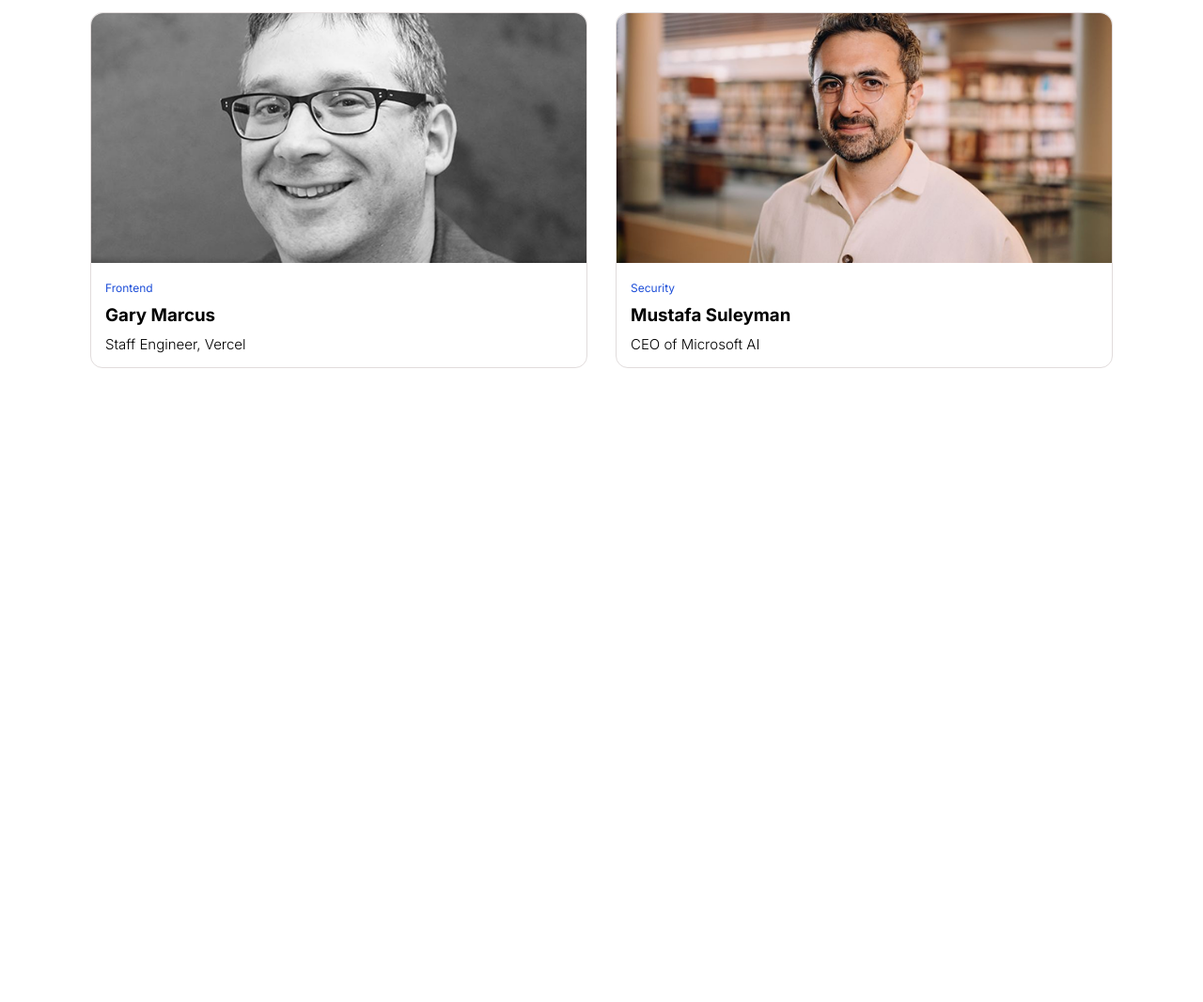
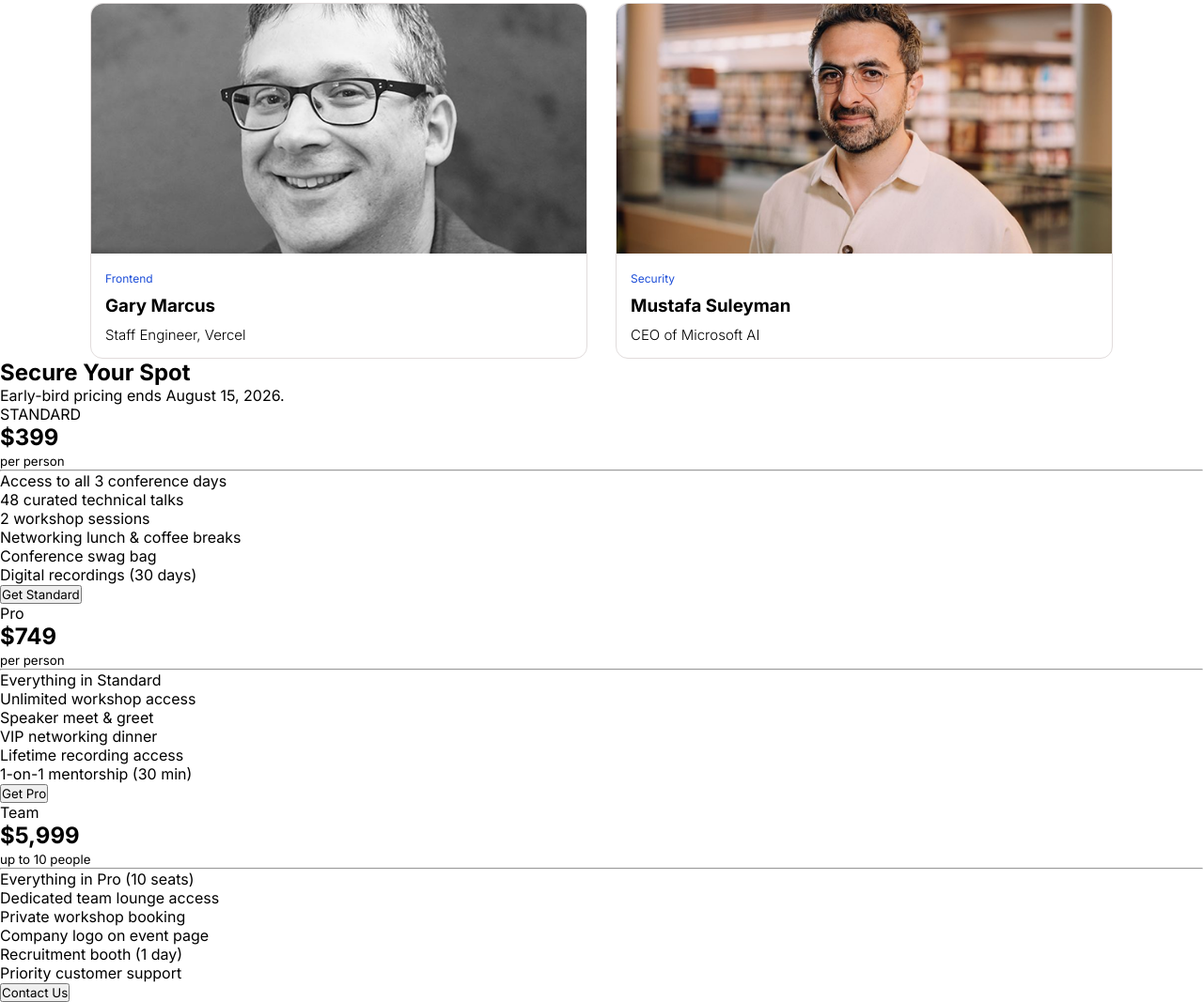
Before and after one commit to sakibsheikh27/assignment-01, a plain HTML site: page index.html in a window 1280 px wide. Shown: the part 1424-2491 px from the top of the page at 94% size. Before the commit the page ends 1816 px from the top, so only its background shows below. Drawn offline with Linux system fonts and the light colour scheme.

Commit message:
i added card section html tag

```diff
--- a/index.html
+++ b/index.html
@@ -44,7 +44,7 @@
     </header>
 
     <!-- hero section end -->
-
+    <!-- speakers section start -->
     <main>
         <section class="speakers">
             <h2>Meet the Speakers</h2>
@@ -86,6 +86,65 @@
                 </div>
             </div>
         </section>
+        <!-- speakers section end -->
+
+        <section class="secure-spot">
+            <h2>Secure Your Spot</h2>
+            <p>Early-bird pricing ends August 15, 2026.</p>
+            <div class="card">
+                <div class="card-content">
+                    <span>STANDARD</span>
+                    <h2>$399</h2>
+                    <small>per person</small>
+                    <hr>
+                    <ul>
+                        <li>Access to all 3 conference days</li>
+                        <li>48 curated technical talks</li>
+                        <li>2 workshop sessions</li>
+                        <li>Networking lunch & coffee breaks</li>
+                        <li>Conference swag bag</li>
+                        <li>Digital recordings (30 days)</li>
+                    </ul>
+
+                    <button>Get Standard</button>
+                </div>
+
+                <div class="card-content">
+                    <span>Pro</span>
+                    <h2>$749</h2>
+                    <small>per person</small>
+                    <hr>
+                    <ul>
+                        <li>Everything in Standard</li>
+                        <li>Unlimited workshop access</li>
+                        <li>Speaker meet & greet</li>
+                        <li>VIP networking dinner</li>
+                        <li>Lifetime recording access</li>
+                        <li>1-on-1 mentorship (30 min)</li>
+                    </ul>
+
+                    <button>Get Pro</button>
+                </div>
+
+                <div class="card-content">
+                    <span>Team</span>
+                    <h2>$5,999</h2>
+                    <small>up to 10 people</small>
+                    <hr>
+                    <ul>
+                        <li>Everything in Pro (10 seats)</li>
+                        <li>Dedicated team lounge access</li>
+                        <li>Private workshop booking</li>
+                        <li>Company logo on event page</li>
+                        <li>Recruitment booth (1 day)</li>
+                        <li>Priority customer support</li>
+                    </ul>
+
+                    <button>Contact Us</button>
+                </div>
+
+            </div>
+        </section>
     </main>
 </body>
 </html>
--- a/style.css
+++ b/style.css
@@ -16,7 +16,7 @@
     justify-content: space-between;
     align-items: center;
     max-width: 82%;
-    margin: 20px auto;
+    margin: 15px auto;
 }
 nav .menu-items ul{
     display: flex;
```
